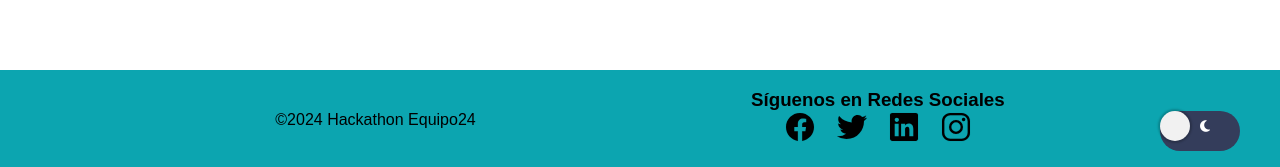
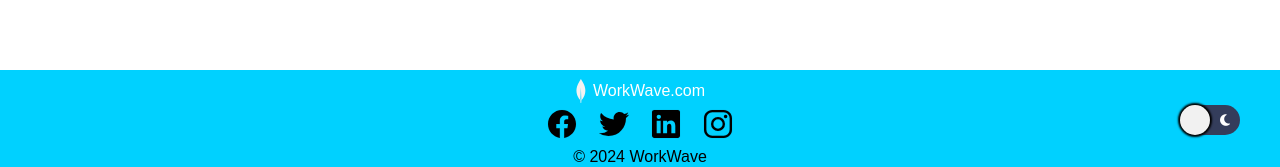
Before and after one commit to indiakka/WorkWave, a React (Create React App) app in the folder Frontend/: page / in a window 1280 px wide. Shown: the part 1432-1599 px from the top of the page. Built offline with nearby package versions, Linux system fonts and the light colour scheme.

Commit message:
fixed footer button

```diff
--- a/Frontend/src/Components/footer/Footer.css
+++ b/Frontend/src/Components/footer/Footer.css
@@ -1,11 +1,17 @@
+* {
+  margin: 0;
+  padding: 0;
+  font-family: "Poppins", sans-serif;
+}
+
 .footer {
-    background-color: #0ca5b0;
+  background-color: #00D1FF;
   height: 100px;
   width: 100%;
   display: flex;
-    justify-content: space-evenly;
+  justify-content: center;
   align-items: center;
-    flex-direction: row;
+  flex-direction: column;
   position: relative;
   bottom: 0;
 }
@@ -22,11 +28,6 @@
   color: #fff;
   text-decoration: none;
   padding-left: 6px;
-}
-* {
-    margin: 0;
-    padding: 0;
-    font-family: "Poppins", sans-serif;
 }
 
 .social-icon,
@@ -55,7 +56,7 @@
 
 .social-icon__link.dark {
 font-size: 2rem;
-  color: #bf4f4e;
+color: black;
 margin: 0 10px;
 display: inline-block;
 transition: 0.5s;
@@ -72,9 +73,8 @@
 display: flex;
 outline: none;
 right: 3em;
-  width: 80px;
-  height: 40px;
-  margin-top: -40px;
+width: 60px;
+height: 30px;
 
 }
 
@@ -90,7 +90,7 @@
 right: unset;
 border-radius: 100px;
 transition: .3s ease all;
-  box-shadow: 0px 0px 2px 2px rgba(0,0,0,0.2);
+box-shadow: 0px 0px 2px 2px black;
 }
 
 .switch.active {
--- a/Frontend/src/Components/footer/Footer.jsx
+++ b/Frontend/src/Components/footer/Footer.jsx
@@ -1,59 +1,64 @@
-import React, { useState } from 'react';
-import { useRef } from 'react';
-
+import React, {useRef} from "react";
+import { Link } from 'react-router-dom';
 
 function Footer() {
   const menuRef = useRef(null);
   const btnSwitchRef = useRef(null);
-  const [isDarkMode, setIsDarkMode] = useState(false);
   const handleToggleMenu = () => {
     menuRef.current.classList.toggle('active');
 };
 
 const handleSwitchClick = () => {
-    document.body.classList.toggle('dark', setIsDarkMode);
-    setIsDarkMode(!isDarkMode);
-    /* btnSwitchRef.current.classList.toggle('active');*/
+    document.body.classList.toggle('dark');
+    btnSwitchRef.current.classList.toggle('active');
 };
 
   return (
     <footer className="footer">
-      <div className="comment1">
-        <p> &copy;2024 Hackathon Equipo24 </p>
-      </div>
-
-      <div className="footer-section">
-        <h3 className="footer-heading">Síguenos en Redes Sociales</h3>
+      <span className="hojaFooter">
+        <svg
+          width="12"
+          height="24"
+          viewBox="0 0 35 92"
+          fill="none"
+          xmlns="http://www.w3.org/2000/svg"
+        >
+          <path
+            d="M23.4477 10.2059C20.3601 5.60863 17.6768 1.01139 17.1622 0H17.0519C16.5373 0.96542 13.854 5.60863 10.7664 10.2059C-15.6991 52.4545 14.9567 80.9574 14.9567 80.9574L15.214 81.1873C15.4346 85.5546 16.0227 91.8988 16.0227 91.8988H18.3017C18.3017 91.8988 18.853 85.6006 19.0736 81.1873L19.3309 80.9114C19.3309 80.9114 49.9132 52.4545 23.4477 10.2059ZM17.0519 80.3138C16.4077 79.6519 15.8168 78.9128 15.2876 78.1071L17.0519 32.1347L18.706 78.1071C18.2101 78.9048 17.6564 79.6435 17.0519 80.3138Z"
+            fill="#F2F2F2"
+          />
+        </svg>
+        <Link to="/">WorkWave.com</Link>
+      </span>
       <ul className="social-icon" ref={menuRef}>
         <li className="social-icon__item">
-            <a className="social-icon__link" to="https://www.facebook.com/" target="_blank" rel="noopener noreferrer">
+          <Link className="social-icon__link" to="https://www.facebook.com/" target="_blank" rel="noopener noreferrer">
             <ion-icon name="logo-facebook"></ion-icon>
-            </a>
+          </Link>
         </li>
         <li className="social-icon__item">
-            <a className="social-icon__link" to="https://twitter.com/" target="_blank" rel="noopener noreferrer">
+          <Link className="social-icon__link" to="https://twitter.com/" target="_blank" rel="noopener noreferrer">
             <ion-icon name="logo-twitter"></ion-icon>
-            </a>
+          </Link>
         </li>
         <li className="social-icon__item">
-            <a className="social-icon__link" to="https://www.linkedin.com/" target="_blank" rel="noopener noreferrer">
+          <Link className="social-icon__link" to="https://www.linkedin.com/" target="_blank" rel="noopener noreferrer">
             <ion-icon name="logo-linkedin"></ion-icon>
-            </a>
+          </Link>
         </li>
         <li className="social-icon__item">
-            <a className="social-icon__link" to="https://www.instagram.com/" target="_blank" rel="noopener noreferrer">
+          <Link className="social-icon__link" to="https://www.instagram.com/" target="_blank" rel="noopener noreferrer">
             <ion-icon name="logo-instagram"></ion-icon>
-            </a>
+          </Link>
         </li>
       </ul>
-        <button ref={btnSwitchRef} className="switch" id="switch" onClick={handleSwitchClick} aria-label="Cambiar a modo oscuro">
+      <button ref={btnSwitchRef} className="switch" id="switch" onClick={handleSwitchClick}>
                     <span><i className="fa-solid fa-sun"></i></span>
                     <span><i className="fa-solid fa-moon"></i></span>
                 </button>
                 <input className="menu__btn" type="checkbox" id="menu__btn" />
                 <label className="menu__icon" htmlFor="menu__btn" onClick={handleToggleMenu}><span className="navicon"></span></label>
-      </div>
-
+                &copy; 2024 WorkWave
     </footer>
   );
 }
--- a/Frontend/src/Components/principal/Principal.css
+++ b/Frontend/src/Components/principal/Principal.css
@@ -12,7 +12,7 @@
 .gigante{
     margin-top:5px;
     font-size: 15vw;
-    color:#2B2E4A;
+    color:black;
     text-align: right;
     line-height: 78%;
     font-family: 'Krona One', sans-serif;
@@ -171,7 +171,7 @@
     font-weight: 300;
     font-size: 2.5vw;
 }
-.mataste{
+.experiencia{
     color: black;
     font-family: 'krona one', sans-serif;
     font-weight: 800;
--- a/Frontend/src/Components/principal/Principal.jsx
+++ b/Frontend/src/Components/principal/Principal.jsx
@@ -75,7 +75,7 @@ const prueba = "../../images/prueba.jpg"
         <div className="barrVerde"></div>
         <section className="descuento">
           <div className="porcentaje"><a> </a></div>
-          <p className="textoPromo__porcentaje">Contactanos para una mejor<a className="mataste"> <br />EXPERIENCIA</a></p>
+          <p className="textoPromo__porcentaje">Contactanos para una mejor<a className="experiencia"> <br />EXPERIENCIA</a></p>
           <button className='button' onClick={() => navigate('/Login')}>CONTACTANOS</button>
         </section>
         <NavLink to="/Products" style={{ textDecoration: 'none' }}>
--- a/Frontend/src/Components/principal/Slider.css
+++ b/Frontend/src/Components/principal/Slider.css
@@ -8,11 +8,6 @@ li {
   display: inline;
 }
 
-/* img {
-  margin-top: -16px;
-} */
-
-/* Main container */
 
 .main-container-slider {
   width: 500px;
--- a/Frontend/src/page/Pagination.css
+++ b/Frontend/src/page/Pagination.css
@@ -224,8 +224,9 @@
 
  /* Switch dark */
 body.dark{
-  background-color: rgb(77, 68, 68)!important;
+  background-color: grey!important;
 }
+
 .Corazon{
   border: none;
   background: transparent;
```
Lines whose indentation alone changed are shown as unchanged.
